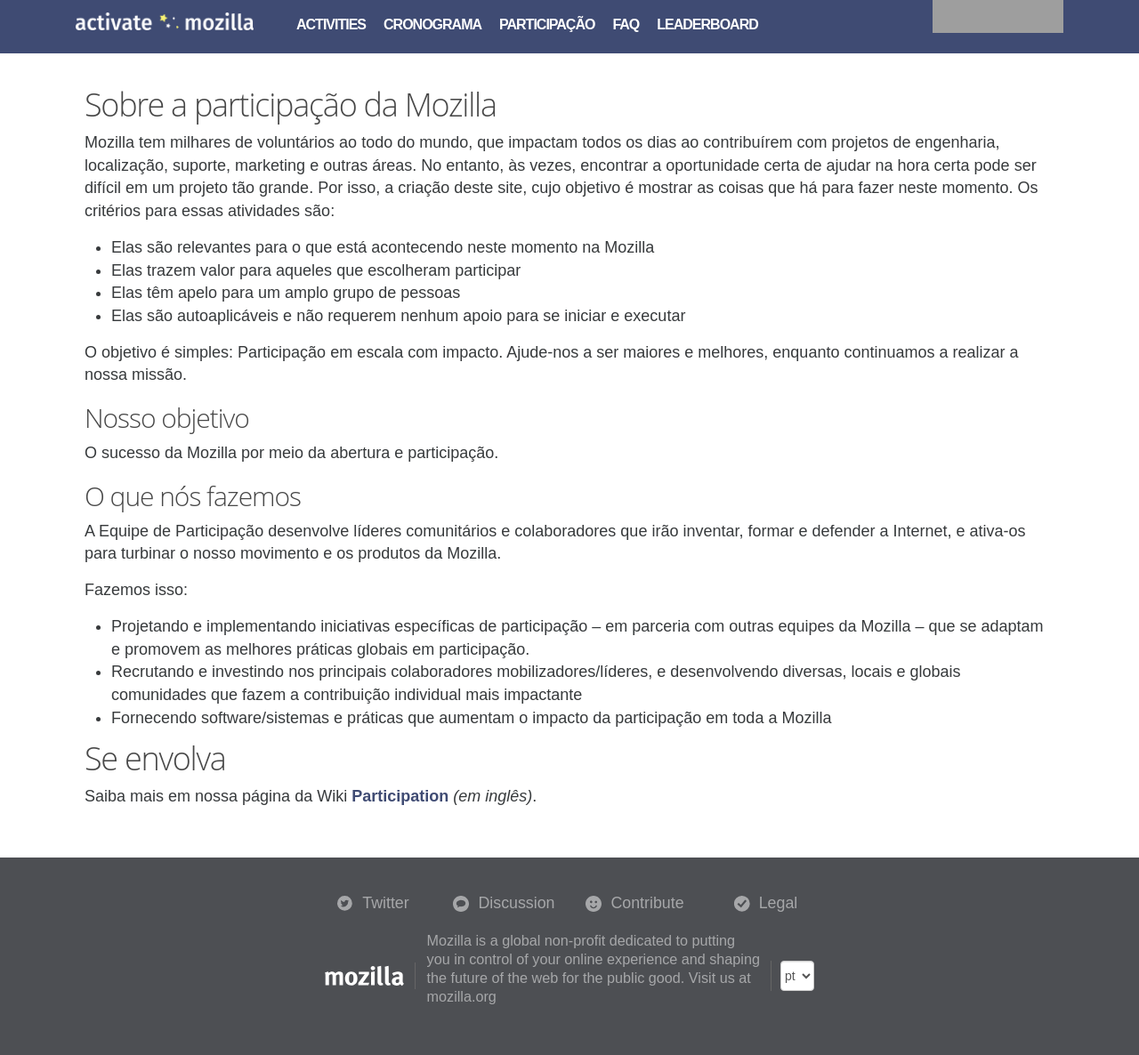
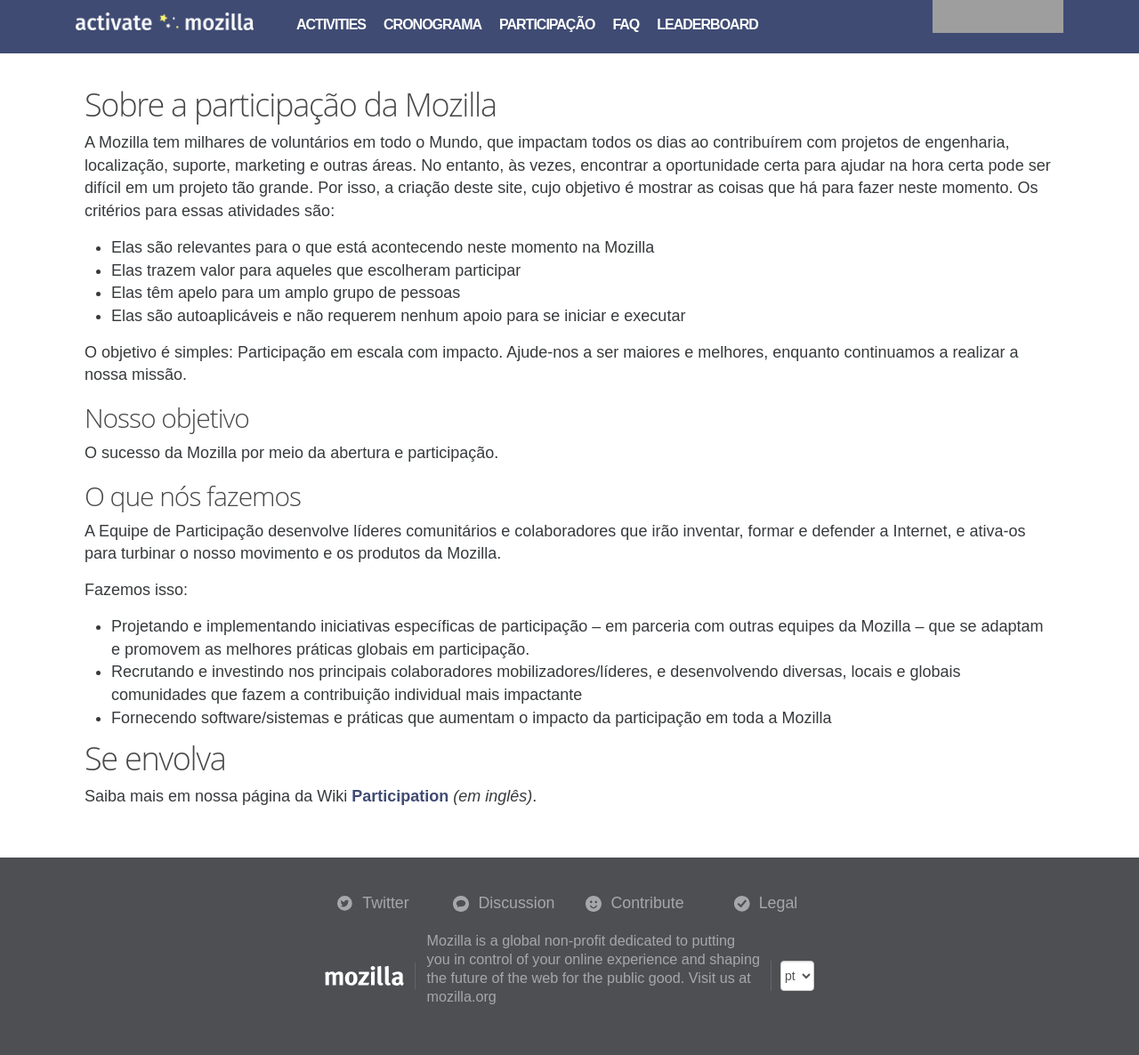
Before and after one commit to mozilla/activate.mozilla.community, a Jekyll site: the page built from _pages/pt/participation.md, in a window 1280 px wide. Shown: the whole page at 89% size. Built offline with Jekyll 4.4.1, drawn with Linux system fonts in a browser that asks for light colours; some web fonts are replaced; grey boxes are pictures that could not be loaded.

```diff
--- a/_pages/pt/participation.md
+++ b/_pages/pt/participation.md
@@ -8,7 +8,7 @@ ref: participation
 
 # Sobre a participação da Mozilla
 
-Mozilla tem milhares de voluntários ao todo do mundo, que impactam todos os dias ao contribuírem com projetos de engenharia, localização, suporte, marketing e outras áreas. No entanto, às vezes, encontrar a oportunidade certa de ajudar na hora certa pode ser difícil em um projeto tão grande. Por isso, a criação deste site, cujo objetivo é mostrar as coisas que há para fazer neste momento. Os critérios para essas atividades são:
+A Mozilla tem milhares de voluntários em todo o Mundo, que impactam todos os dias ao contribuírem com projetos de engenharia, localização, suporte, marketing e outras áreas. No entanto, às vezes, encontrar a oportunidade certa para ajudar na hora certa pode ser difícil em um projeto tão grande. Por isso, a criação deste site, cujo objetivo é mostrar as coisas que há para fazer neste momento. Os critérios para essas atividades são:
 
 * Elas são relevantes para o que está acontecendo neste momento na Mozilla
 * Elas trazem valor para aqueles que escolheram participar
```
Also changed, not shown: _pages/pt/leaderboard.md (added, +17 -0 lines).
